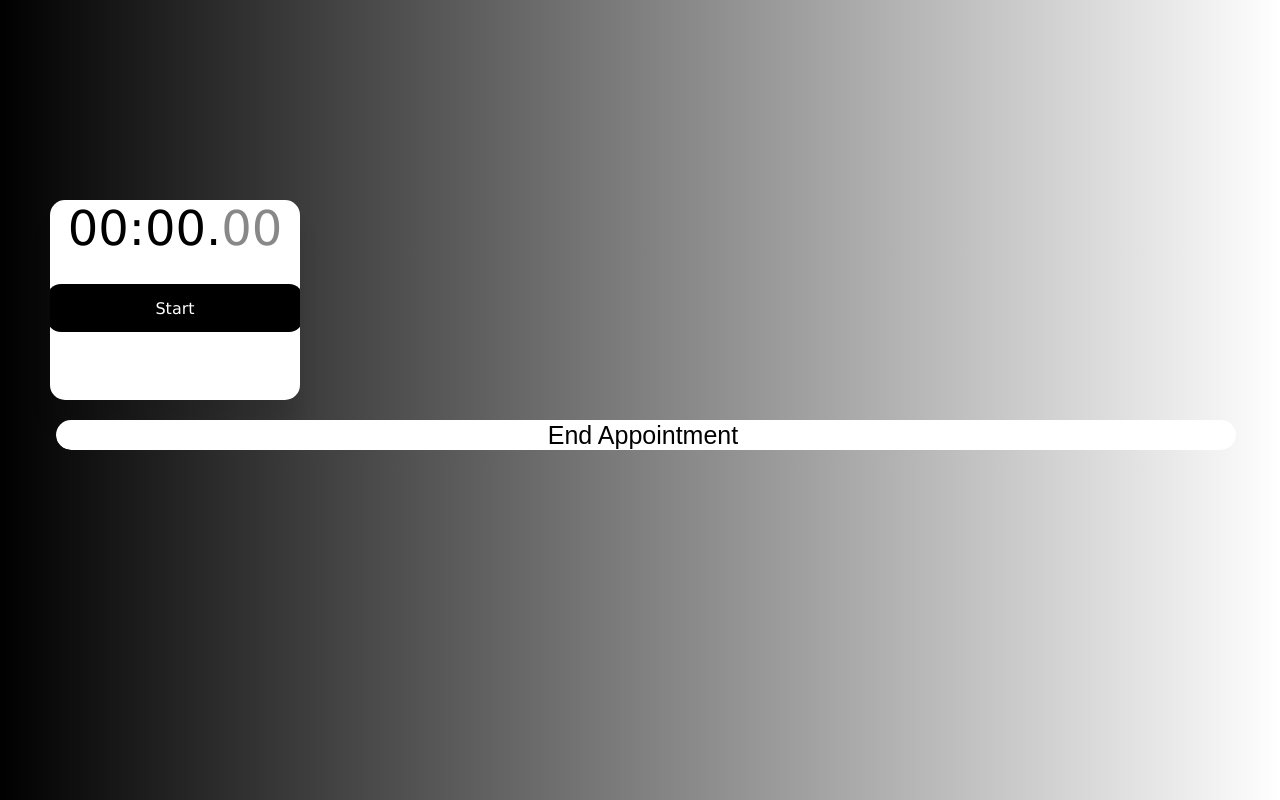
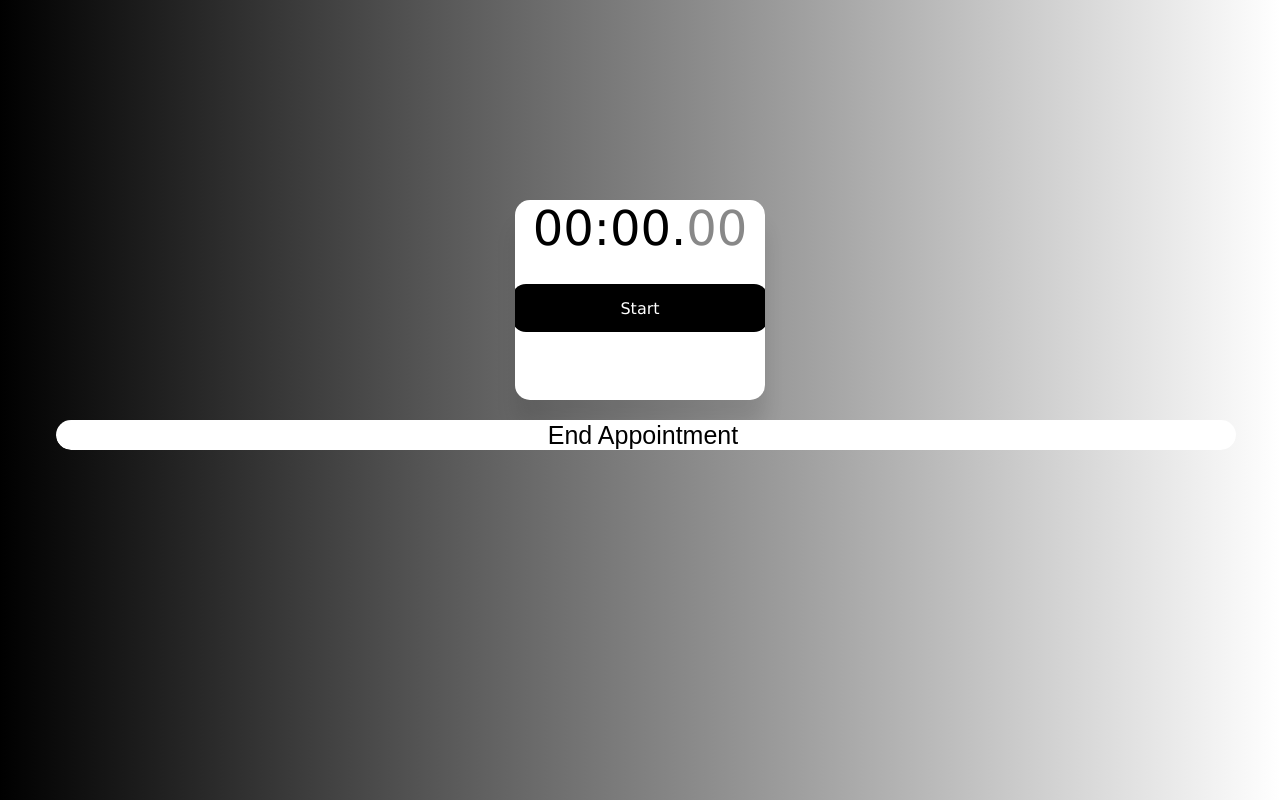
Before and after one commit to isandzp/SRP-Components-CSS, a Next.js app: page /stopwatch in a window 1280 px wide. Built offline with nearby package versions, Linux system fonts and the light colour scheme.

Commit message:
allign aacha paru

```diff
--- a/pages/stopwatch.js
+++ b/pages/stopwatch.js
@@ -110,7 +110,7 @@ function StopWatch() {
            `}
           </style>
 
-     <div className="container">
+     <center><div className="container" >
     <div className="stop-watch">
       <Timer time={time} />
       <ControlButtons
@@ -129,7 +129,7 @@ function StopWatch() {
     <div className="btn">
               <input type="submit" value="End Appointment"/>
               </div>
-  </form></div> </>
+  </form></div></center> </>
   );
 }
 
```
